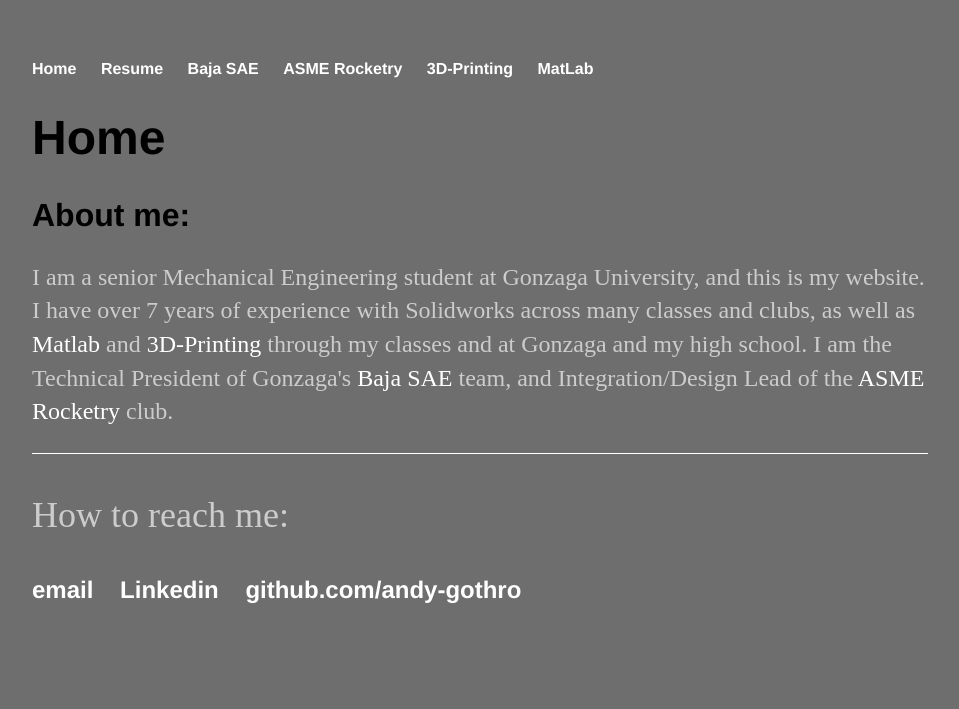
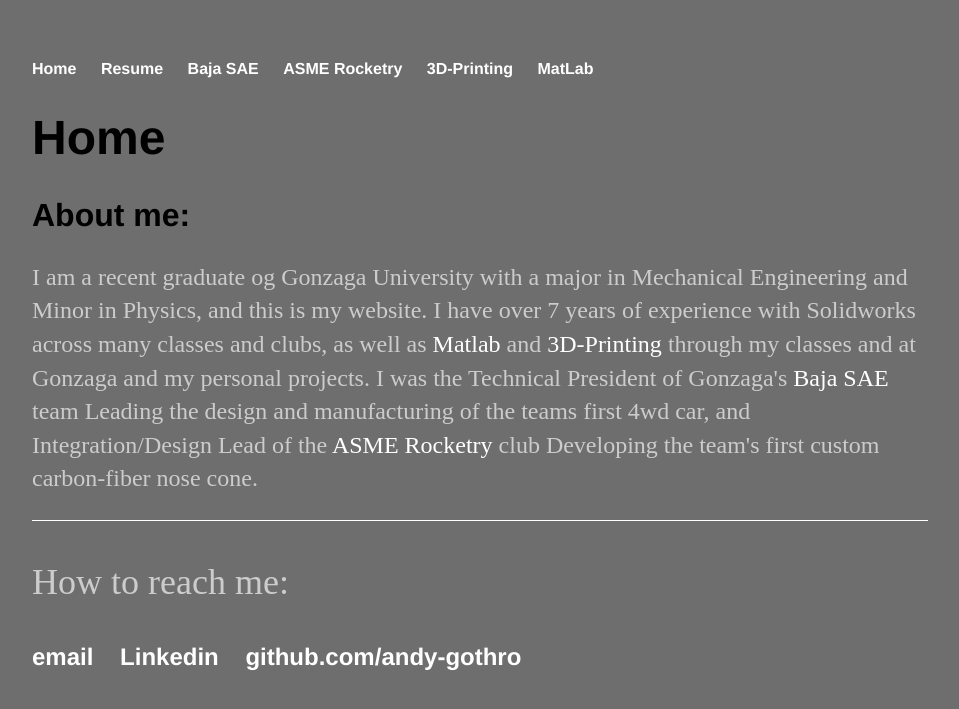
Before and after one commit to andy-gothro/andy-gothro.github.io, a Jekyll site: the page built from index.html, in a window 1280 px wide. Shown: the top 709 px of the page, without its empty margins (160-1119 px from the left). Built offline with Jekyll 4.4.1, drawn with Linux system fonts in a browser that asks for light colours.

Commit message:
Update index.html

```diff
--- a/index.html
+++ b/index.html
@@ -5,6 +5,6 @@
     <div class="blurb">
       <h1>Home</h1>
 	    <h2> About me:</h2>
-        	<p>I am a senior Mechanical Engineering student at Gonzaga University, and this is my website. I have over 7 years of experience with Solidworks across many classes and clubs, as well as <a href="/MatLab">Matlab</a> and <a href="3D-Printing">3D-Printing</a> through my classes and at Gonzaga and my high school. I am the Technical President of Gonzaga's <a href="/Baja SAE"> Baja SAE</a> team, and Integration/Design Lead of the <a href="/ASME Rocketry">ASME Rocketry</a> club.</p>
+        	<p>I am a recent graduate og Gonzaga University with a major in Mechanical Engineering and Minor in Physics, and this is my website. I have over 7 years of experience with Solidworks across many classes and clubs, as well as <a href="/MatLab">Matlab</a> and <a href="3D-Printing">3D-Printing</a> through my classes and at Gonzaga and my personal projects. I was the Technical President of Gonzaga's <a href="/Baja SAE"> Baja SAE</a> team Leading the design and manufacturing of the teams first 4wd car, and Integration/Design Lead of the <a href="/ASME Rocketry">ASME Rocketry</a> club Developing the team's first custom carbon-fiber nose cone.</p>
 
     </div><!-- /.blurb -->
```
